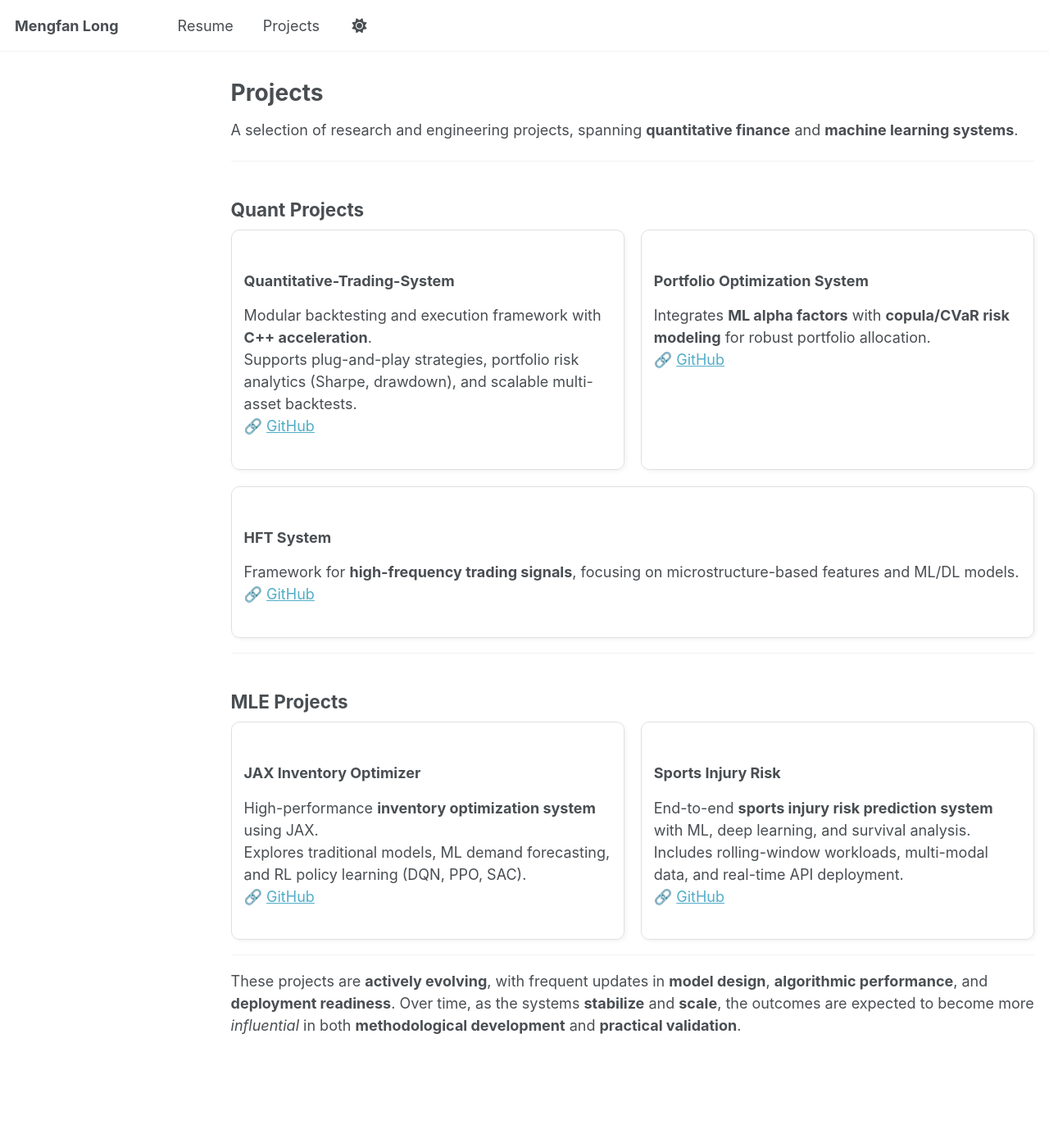
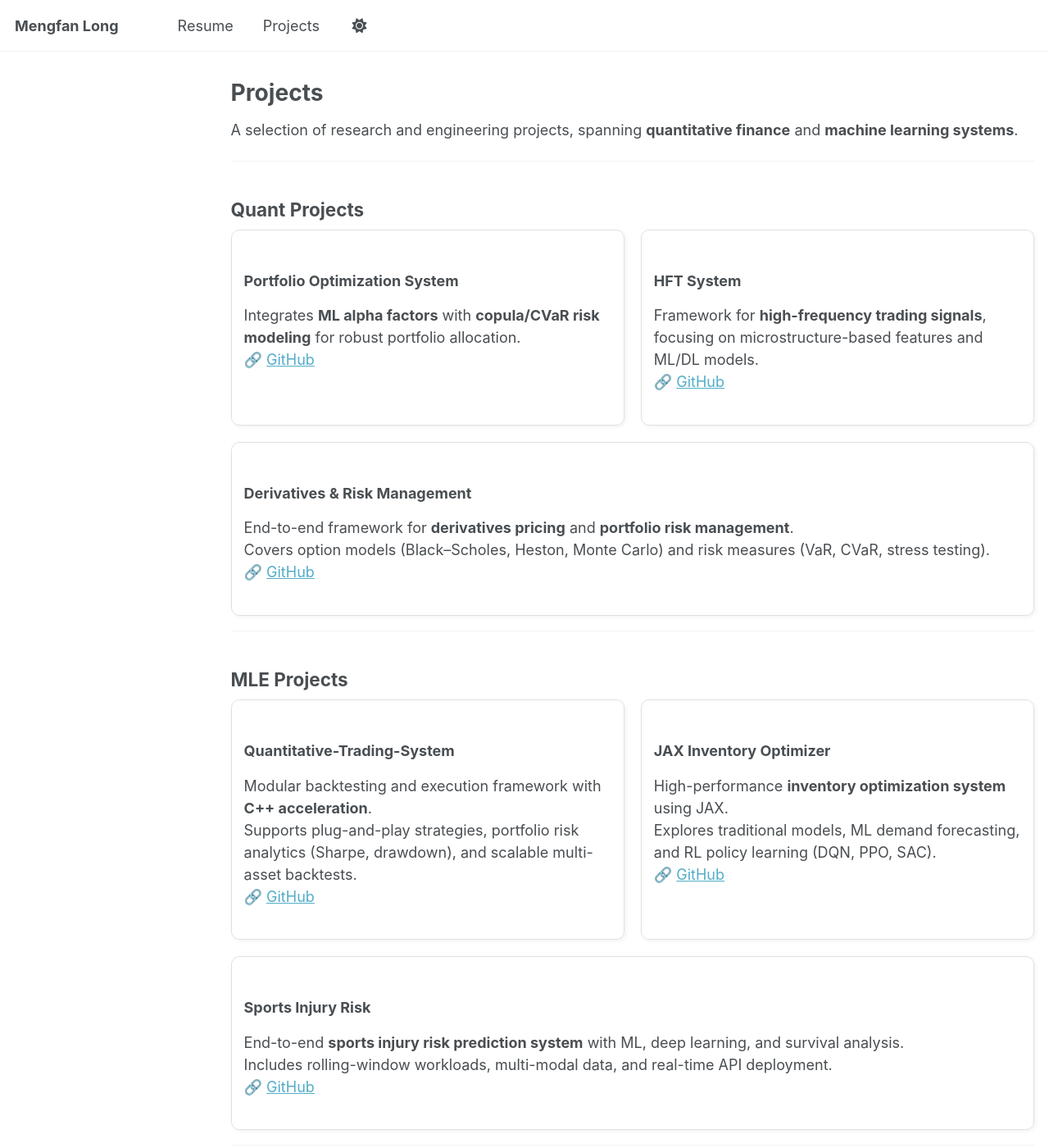
Before and after one commit to kevinlmf/kevinlmf.github.io, a Jekyll site: the page built from _pages/projects.md, in a window 1280 px wide and 1400 px high. Shown: the whole window at 82% size. Built offline with Jekyll 4.4.1, drawn with Linux system fonts in a browser that asks for light colours; a script that is not in the unit is left out.

Commit message:
Update projects.md

```diff
--- a/_pages/projects.md
+++ b/_pages/projects.md
@@ -12,15 +12,6 @@ A selection of research and engineering projects, spanning **quantitative financ
 ## Quant Projects
 
 <div style="display:flex; flex-wrap:wrap; gap:20px;">
-
-  <div style="flex:1; min-width:320px; border:1px solid #e0e0e0; border-radius:10px; padding:15px; box-shadow:2px 2px 5px rgba(0,0,0,0.05);">
-    <h3>Quantitative-Trading-System</h3>
-    <p>
-      Modular backtesting and execution framework with <b>C++ acceleration</b>.<br>
-      Supports plug-and-play strategies, portfolio risk analytics (Sharpe, drawdown), and scalable multi-asset backtests.<br>
-      🔗 <a href="https://github.com/kevinlmf/Quantitive-Trading-System" target="_blank">GitHub</a>
-    </p>
-  </div>
 
   <div style="flex:1; min-width:320px; border:1px solid #e0e0e0; border-radius:10px; padding:15px; box-shadow:2px 2px 5px rgba(0,0,0,0.05);">
     <h3>Portfolio Optimization System</h3>
@@ -38,6 +29,15 @@ A selection of research and engineering projects, spanning **quantitative financ
     </p>
   </div>
 
+  <div style="flex:1; min-width:320px; border:1px solid #e0e0e0; border-radius:10px; padding:15px; box-shadow:2px 2px 5px rgba(0,0,0,0.05);">
+    <h3>Derivatives & Risk Management</h3>
+    <p>
+      End-to-end framework for <b>derivatives pricing</b> and <b>portfolio risk management</b>.<br>
+      Covers option models (Black–Scholes, Heston, Monte Carlo) and risk measures (VaR, CVaR, stress testing).<br>
+      🔗 <a href="https://github.com/kevinlmf/Derivatives_Risk_Management" target="_blank">GitHub</a>
+    </p>
+  </div>
+
 </div>
 
 ---
@@ -45,6 +45,15 @@ A selection of research and engineering projects, spanning **quantitative financ
 ## MLE Projects
 
 <div style="display:flex; flex-wrap:wrap; gap:20px;">
+
+  <div style="flex:1; min-width:320px; border:1px solid #e0e0e0; border-radius:10px; padding:15px; box-shadow:2px 2px 5px rgba(0,0,0,0.05);">
+    <h3>Quantitative-Trading-System</h3>
+    <p>
+      Modular backtesting and execution framework with <b>C++ acceleration</b>.<br>
+      Supports plug-and-play strategies, portfolio risk analytics (Sharpe, drawdown), and scalable multi-asset backtests.<br>
+      🔗 <a href="https://github.com/kevinlmf/Quantitive-Trading-System" target="_blank">GitHub</a>
+    </p>
+  </div>
 
   <div style="flex:1; min-width:320px; border:1px solid #e0e0e0; border-radius:10px; padding:15px; box-shadow:2px 2px 5px rgba(0,0,0,0.05);">
     <h3>JAX Inventory Optimizer</h3>
@@ -67,4 +76,5 @@ A selection of research and engineering projects, spanning **quantitative financ
 </div>
 
 ---
-These projects are <strong>actively evolving</strong>, with frequent updates in <strong>model design</strong>, <strong>algorithmic performance</strong>, and <strong>deployment readiness</strong>.  Over time, as the systems <strong>stabilize</strong> and <strong>scale</strong>, the outcomes are expected to become more <em>influential</em> in both <strong>methodological development</strong> and <strong>practical validation</strong>.
+
+These projects are <strong>actively evolving</strong>, with frequent updates in <strong>model design</strong>, <strong>algorithmic performance</strong>, and <strong>deployment readiness</strong>. Over time, as the systems <strong>stabilize</strong> and <strong>scale</strong>, the outcomes are expected to become more <em>influential</em> in both <strong>methodological development</strong> and <strong>practical validation</strong>.
```
